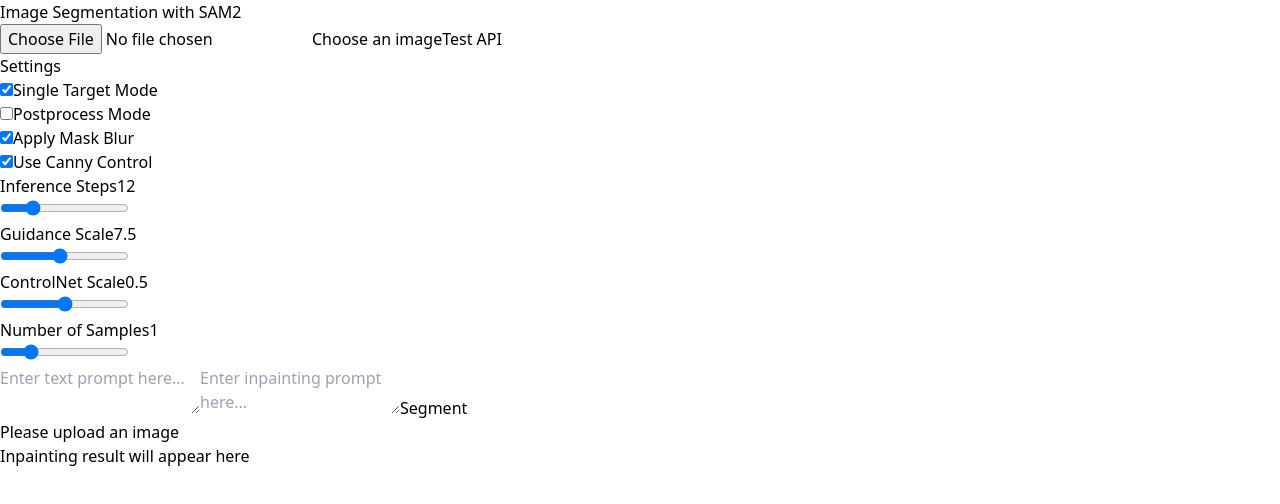
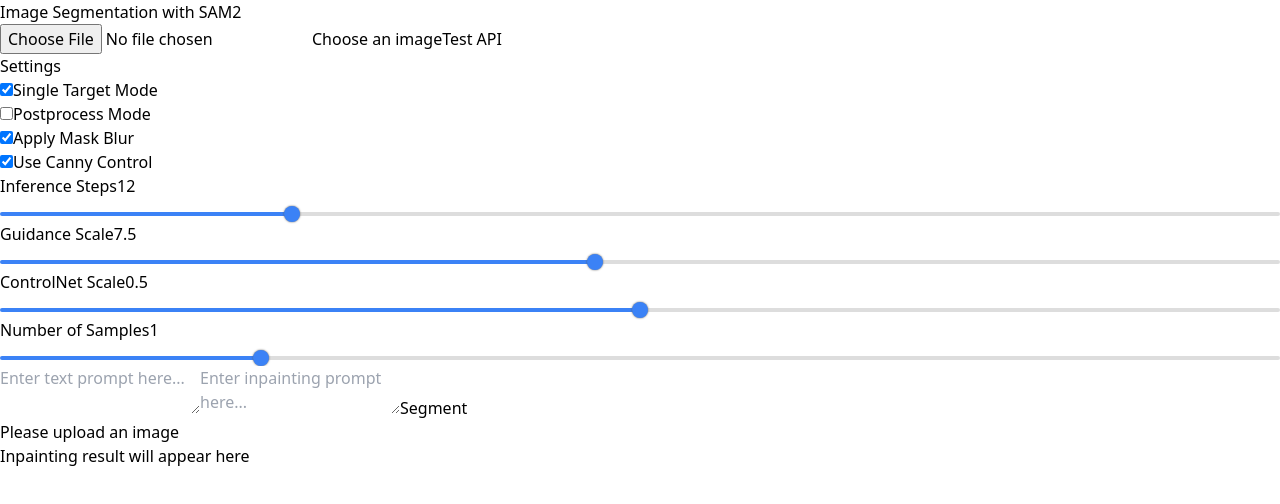
Before and after one commit to Duy1230/Text2Image-Impainting, a React (Vite) app in the folder sam2-demo/: page / in a window 1280 px wide. Shown: the top 504 px of the page. Built offline with nearby package versions, Linux system fonts and the light colour scheme.

Commit message:
Change slide style and send model to gpu

```diff
--- a/sam2-demo/config.js
+++ b/sam2-demo/config.js
@@ -1,5 +1,5 @@
 const config = {
-    apiBaseUrl: 'https://7971-35-193-205-3.ngrok-free.app'
+    apiBaseUrl: 'https://134c-34-16-43-9.ngrok-free.app'
   };
 
   export default config;
--- a/sam2-demo/src/index.css
+++ b/sam2-demo/src/index.css
@@ -1,3 +1,44 @@
 @tailwind base;
 @tailwind components;
 @tailwind utilities;
+
+/* Custom slider styles */
+input[type='range'] {
+  -webkit-appearance: none;
+  width: 100%;
+  height: 4px;
+  background: #ddd;
+  border-radius: 5px;
+  background-image: linear-gradient(#3b82f6, #3b82f6);
+  background-repeat: no-repeat;
+}
+
+input[type='range']::-webkit-slider-thumb {
+  -webkit-appearance: none;
+  height: 16px;
+  width: 16px;
+  border-radius: 50%;
+  background: #3b82f6;
+  cursor: pointer;
+  box-shadow: 0 0 2px 0 #555;
+  transition: background .3s ease-in-out;
+}
+
+input[type='range']::-webkit-slider-thumb:hover {
+  background: #2563eb;
+}
+
+input[type='range']::-moz-range-thumb {
+  height: 16px;
+  width: 16px;
+  border-radius: 50%;
+  background: #3b82f6;
+  cursor: pointer;
+  box-shadow: 0 0 2px 0 #555;
+  border: none;
+  transition: background .3s ease-in-out;
+}
+
+input[type='range']::-moz-range-thumb:hover {
+  background: #2563eb;
+}
--- a/sam2-demo/src/pages/MainPage.jsx
+++ b/sam2-demo/src/pages/MainPage.jsx
@@ -100,10 +100,10 @@
           mask: masksResponse.data,
           postprocess_mode: postprocessMode,
           is_applying_blur: isApplyingBlur,
-          using_canny_control: usingCannyControl,
+          using_canny_control_image: usingCannyControl,
           num_inference_steps: numInferenceSteps,
           guidance_scale: guidanceScale,
-          controlnet_scale: controlnetScale,
+          controlnet_conditioning_scale: controlnetScale,
           num_samples: numSamples
         }, { responseType: 'blob' })
 
```
Also changed, not shown: 2 other files (tests, documents, lock files or other folders).
